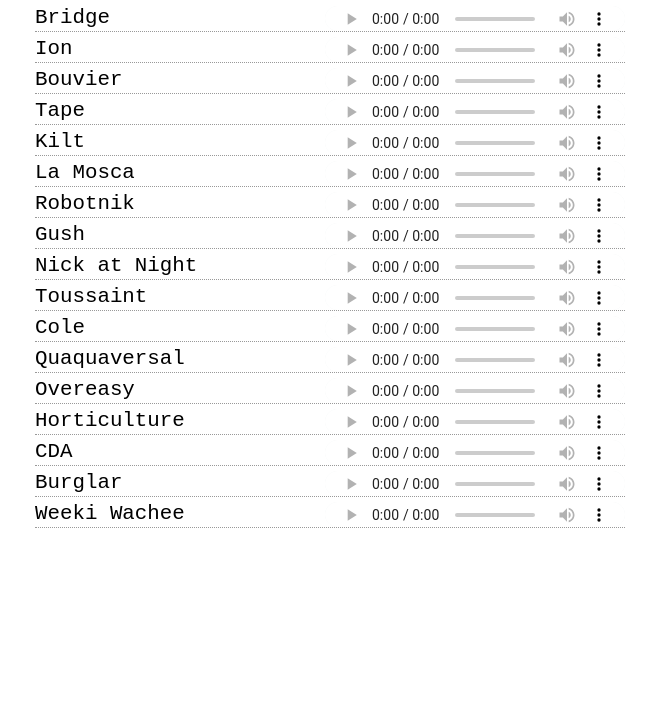
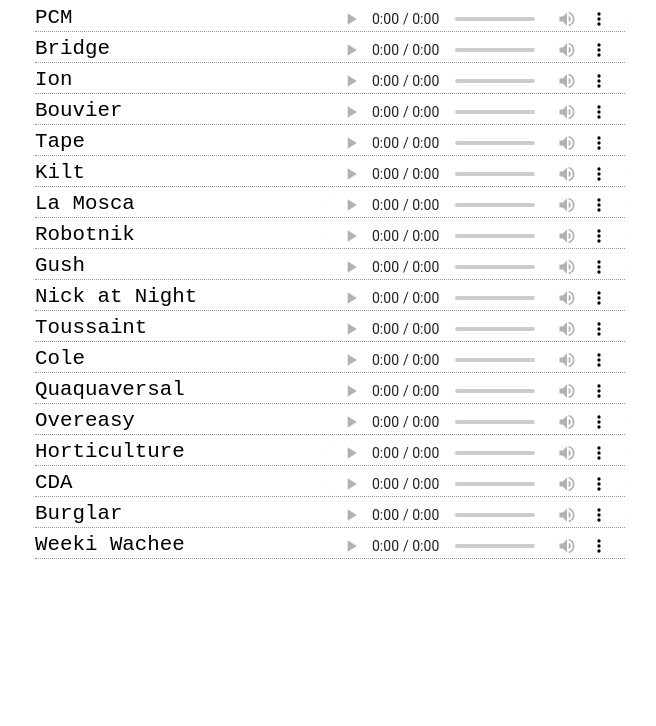
Before and after one commit to keithing/sketches, a plain HTML site: page index.html in a window 1280 px wide. Shown: the part 74-800 px from the top of the page, without its empty margins (310-966 px from the left). Drawn offline with Linux system fonts and the light colour scheme.

Commit message:
adding pcm

```diff
--- a/index.html
+++ b/index.html
@@ -42,6 +42,11 @@
   <div id="playlist">
 
     <h1>Demos/Sketches</h1>
+
+    <div class="track">
+      <div class="title">PCM</div>
+      <audio controls src="assets/audio/pcm.ogg" />
+    </div>
 
     <div class="track">
       <div class="title">Bridge</div>
```
Also changed, not shown: 1 other file.
